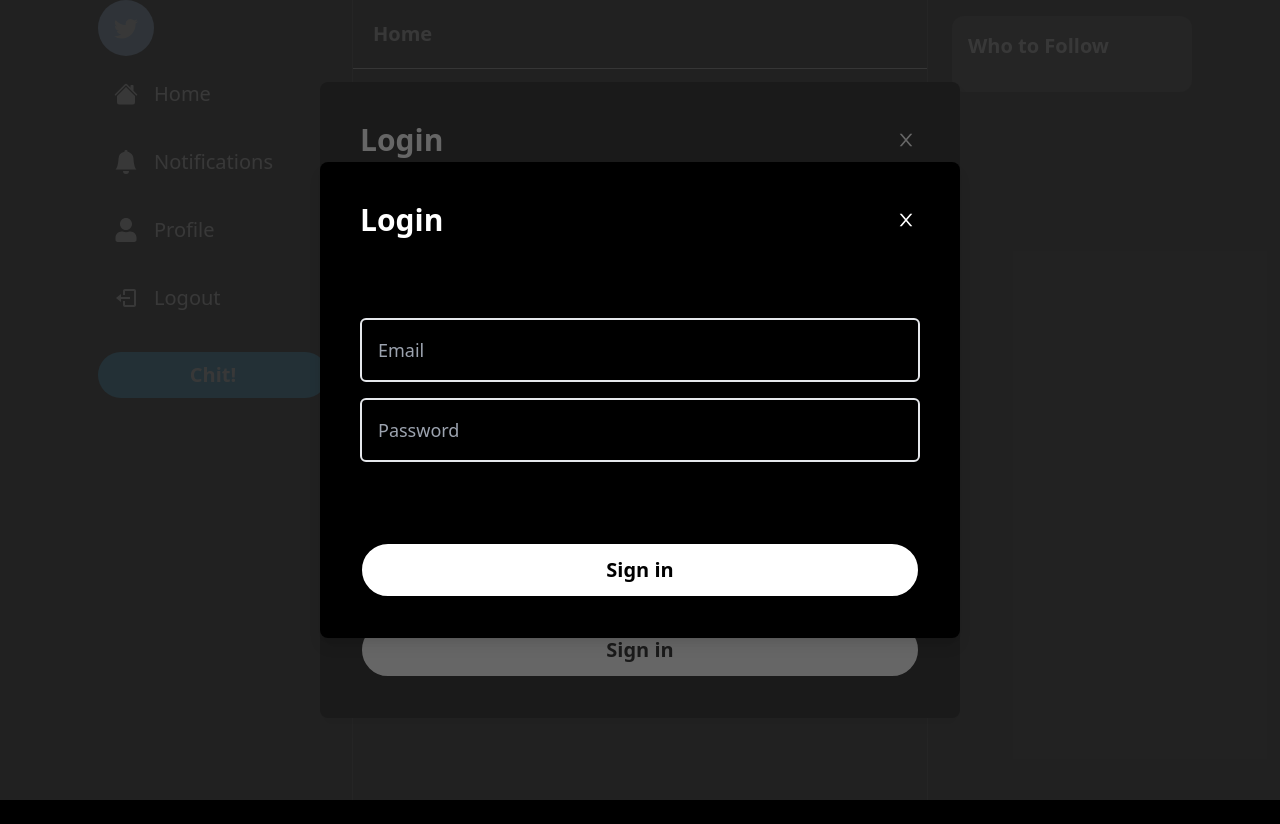
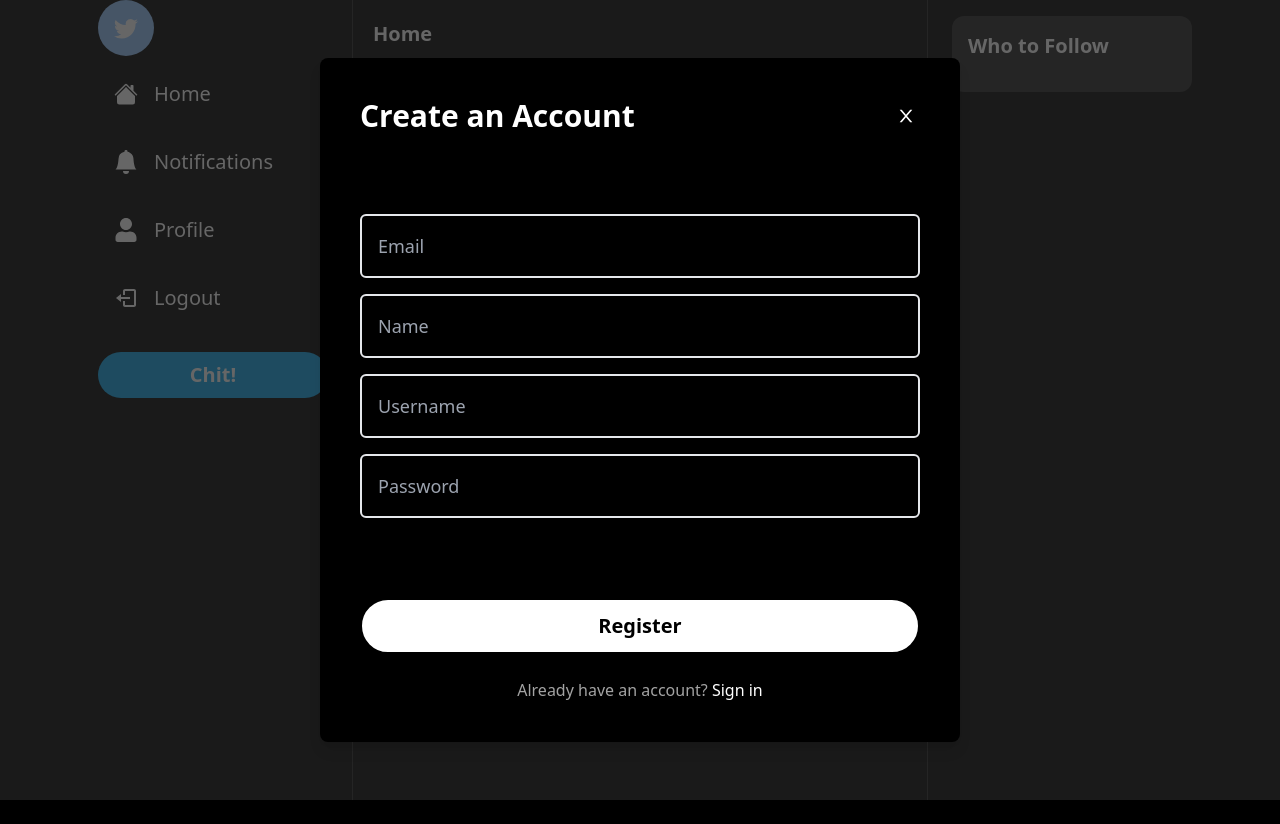
Before and after one commit to AMANN23/Chitter-App, a Next.js app: page / in a window 1280 px wide. Built offline with nearby package versions, Linux system fonts and the light colour scheme.

Commit message:
Register Toggle function working

```diff
--- a/components/modals/RegisterModal.tsx
+++ b/components/modals/RegisterModal.tsx
@@ -15,6 +15,15 @@ const RegisterModal = () => {
   const [name, setName] = useState("");
   const [username, setUsername] = useState("");
   const [isLoading, setisLoading] = useState(false);
+
+  const onToggle = useCallback(() => {
+    if (isLoading) {
+      return;
+    }
+
+    registerModal.onClose();
+    loginModal.onOpen();
+  }, [isLoading, registerModal, loginModal]);
 
   const onSubmit = useCallback(async () => {
     try {
@@ -59,16 +68,36 @@ const RegisterModal = () => {
     </div>
   );
 
+  const footerContent = (
+    <div className="text-neutral-400 text-center mt-4">
+      <p>
+        Already have an account?
+        <span
+          onClick={onToggle}
+          className="
+        text-white
+        cursor-pointer
+        hover:underline
+        "
+        >
+          {" "}
+          Sign in
+        </span>
+      </p>
+    </div>
+  );
+
   return (
     <>
       <Modal
         disabled={isLoading}
-        isOpen={loginModal.isOpen}
-        title="Login"
-        actionLabel="Sign in"
-        onClose={loginModal.onClose}
+        isOpen={registerModal.isOpen}
+        title="Create an Account"
+        actionLabel="Register"
+        onClose={registerModal.onClose}
         onSubmit={onSubmit}
         body={bodyContent}
+        footer={footerContent}
       />
     </>
   );
--- a/hooks/useLoginModal.tsx
+++ b/hooks/useLoginModal.tsx
@@ -7,7 +7,7 @@ interface LoginModalStore {
 }
 
 const useLoginModal = create<LoginModalStore>((set) => ({
-  isOpen: true,
+  isOpen: false,
   onOpen: () => set({ isOpen: true }),
   onClose: () => set({ isOpen: false }),
 }));
--- a/pages/_app.tsx
+++ b/pages/_app.tsx
@@ -1,9 +1,9 @@
 import type { AppProps } from "next/app";
 
 import Layout from "../components/Layout";
-import "@/styles/globals.css";
 import LoginModal from "@/components/modals/LoginModal";
 import RegisterModal from "@/components/modals/RegisterModal";
+import "@/styles/globals.css";
 
 export default function App({ Component, pageProps }: AppProps) {
   return (
```
